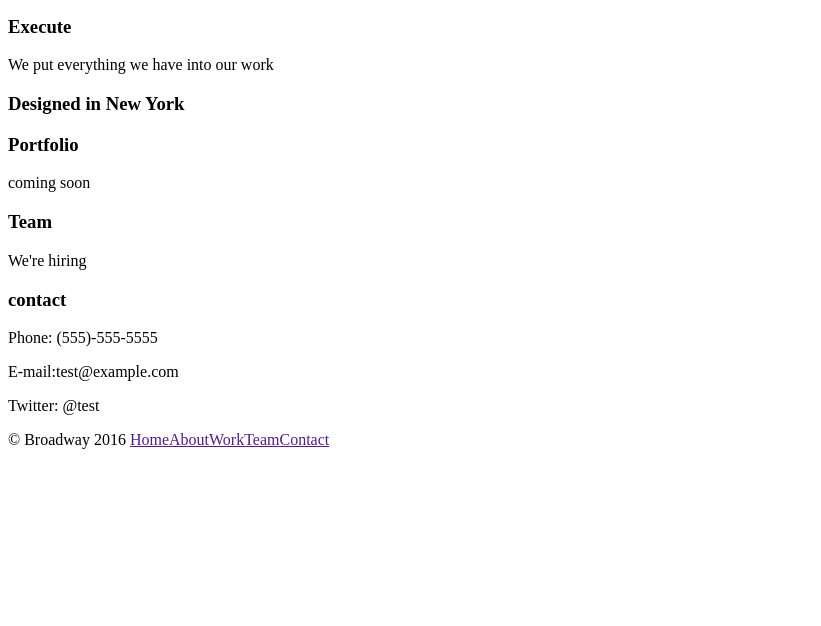
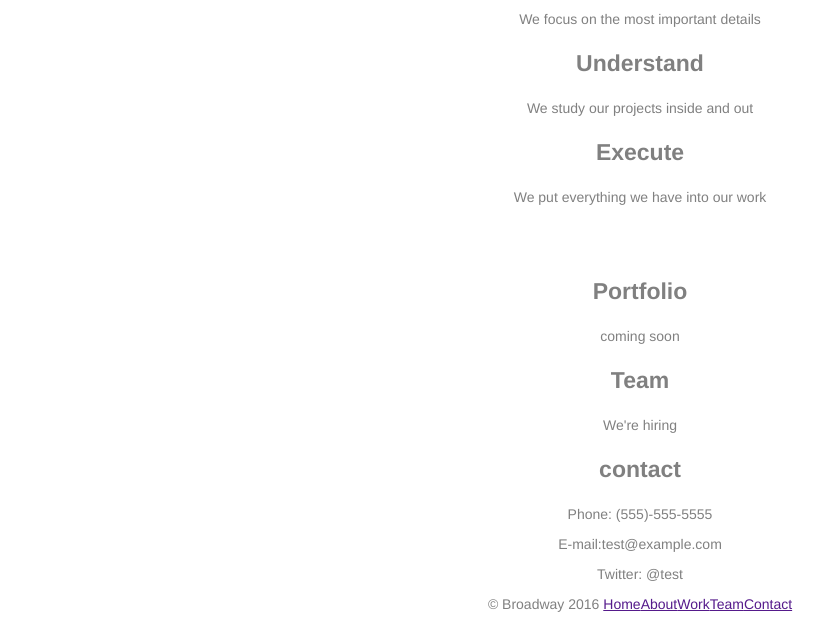
Before and after one commit to tonazoon/broadway, a plain HTML site: page index.html in a window 1280 px wide. Shown: the part 474-1100 px from the top of the page, without its empty margins (0-821 px from the left). Before the commit the page ends 939 px from the top, so only its background shows below. Drawn offline with Linux system fonts and the light colour scheme.

Commit message:
link stylesheet

```diff
--- a/index.html
+++ b/index.html
@@ -2,6 +2,7 @@
 <html>
   <head>
     <title>Broadway</title>
+    <link rel="stylesheet" href=".\resources\css\style.css" type="text/css">
   </head>
   <body>
     <!--header-->
```
